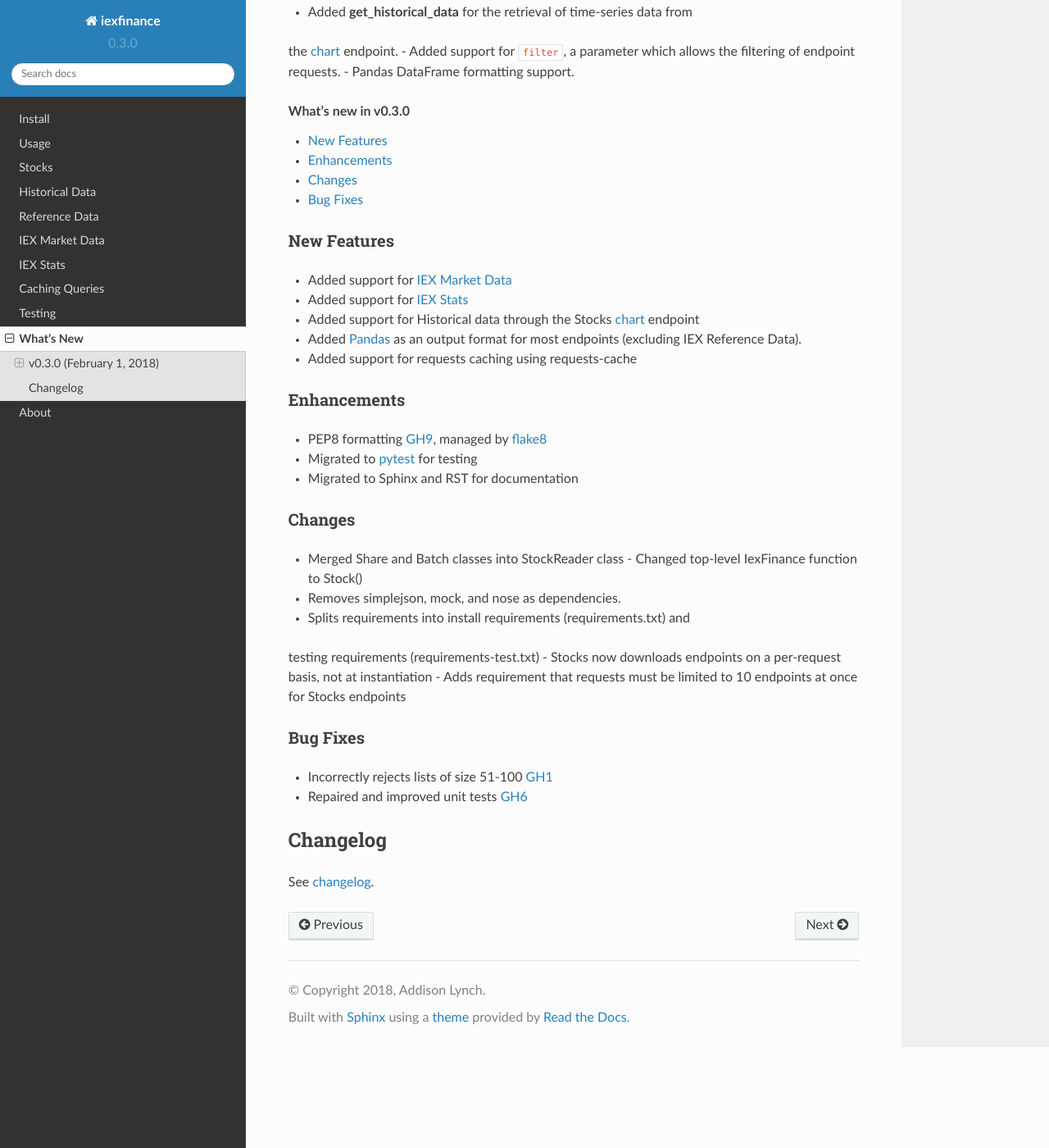
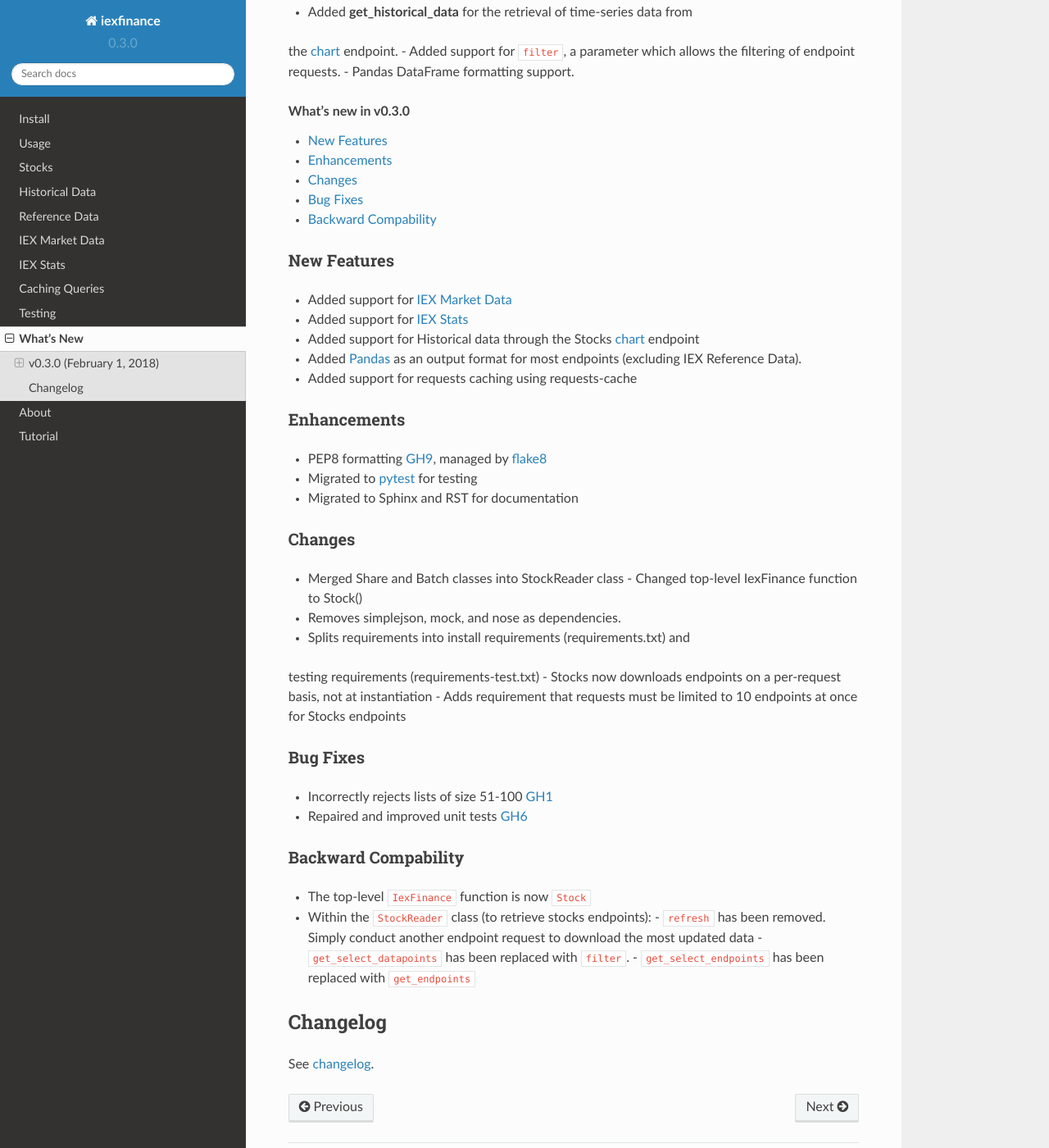
Before and after one commit to addisonlynch/iexfinance, a Sphinx documentation site: the page built from docs/source/whatsnew.rst, in a window 1280 px wide and 1400 px high, scrolled down 453 px. Shown: the whole window at 82% size. Built offline with Sphinx 7.4.7 and the Read the Docs theme 2.0.0, drawn with Linux system fonts in a browser that asks for light colours; pages that are not in the unit, such as notebooks, are missing from menus.

Commit message:
DOCS: Update dates

```diff
--- a/docs/source/ref.rst
+++ b/docs/source/ref.rst
@@ -51,6 +49,9 @@
 
     get_available_symbols()[:2]
 
+
+.. warning:: The remaining endpoints are not yet operational as of 2/16/2018.
+	Use with caution.
 
 .. _ref.iex-corporate-actions:
 
--- a/docs/source/whatsnew/v0.3.0.txt
+++ b/docs/source/whatsnew/v0.3.0.txt
@@ -70,3 +70,13 @@
    `GH1 <https://github.com/addisonlynch/iexfinance/issues/1>`__
 -  Repaired and improved unit tests
    `GH6 <https://github.com/addisonlynch/iexfinance/issues/6>`__
+
+Backward Compability
+~~~~~~~~~~~~~~~~~~~~~
+
+- The top-level ``IexFinance`` function is now ``Stock``
+- Within the ``StockReader`` class (to retrieve stocks endpoints):
+  - ``refresh`` has been removed. Simply conduct another endpoint request to
+  download the most updated data
+  - ``get_select_datapoints`` has been replaced with ``filter``.
+  - ``get_select_endpoints`` has been replaced with ``get_endpoints``
```
Also changed, not shown: other parts of docs/source/ref.rst (+0 -2 lines), docs/source/tutorial.rst (added, +38 -0 lines), 1 other file.
